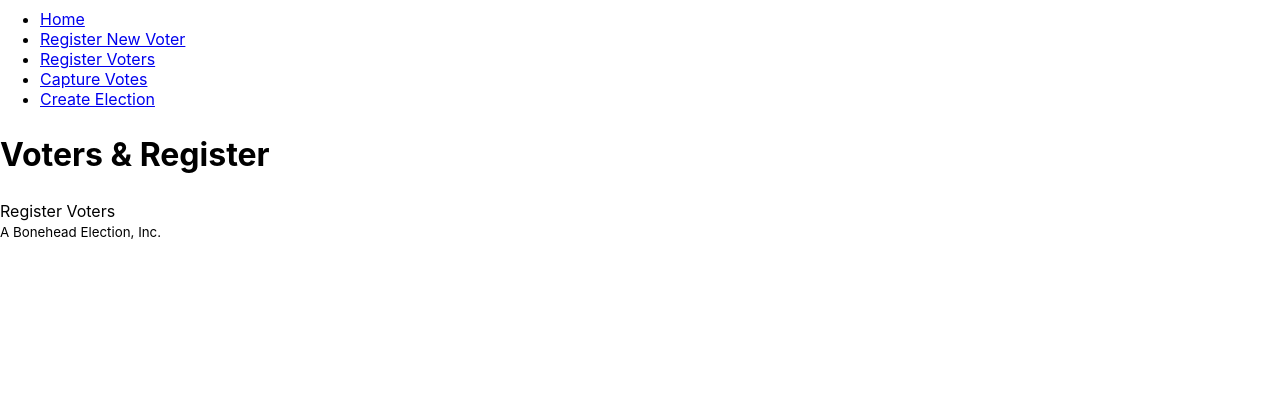
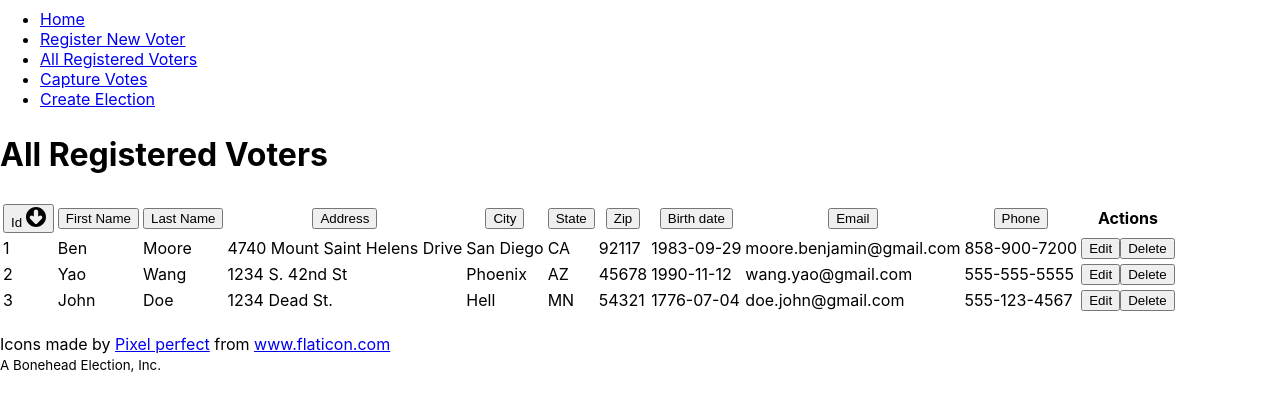
Before and after one commit to coder369/bonehead-election, a React (Create React App) app: page /list_voters in a window 1280 px wide. Shown: the part 397-797 px from the top of the page. Built offline with nearby package versions, Linux system fonts and the light colour scheme; data requests are answered from the project's data file.

Commit message:
List All Voter Page

```diff
--- a/src/App.tsx
+++ b/src/App.tsx
@@ -6,6 +6,7 @@ import { RegisterVoter } from './components/RegisterVoter';
 import { CreateElection } from './components/CreateElection';
 import { Home } from './components/Home';
 import { VoteContainer } from './containers/VoteContainer'
+import {VoterTableContainer} from "./components/register/VoterTableContainer";
 
 function App() {
   return (
@@ -23,7 +24,7 @@ function App() {
             <Link to="/register">Register New Voter</Link>
           </li>
           <li>
-            <Link to="/list_voters">Register Voters</Link>
+            <Link to="/list_voters">All Registered Voters</Link>
           </li>
           <li>
             <Link to="/vote">Capture Votes</Link>
@@ -36,7 +37,7 @@ function App() {
           <Switch>
             <Route path="/" exact component={Home}></Route>
             <Route path="/register" component={RegisterVoter}></Route>
-            <Route path="/list_voters" component={RegisterVoter}></Route>
+            <Route path="/list_voters" component={VoterTableContainer}></Route>
             <Route path="/vote" component={VoteContainer}></Route>
             <Route path="/election" component={CreateElection}></Route>
           </Switch>
--- a/src/components/RegisterVoter.tsx
+++ b/src/components/RegisterVoter.tsx
@@ -4,7 +4,7 @@ import {Header} from "./Header";
 export const RegisterVoter = () => {
     return (
         <>
-            <Header headerText={"Voters & Register"}/>
+            <Header headerText={"Register New Voter"}/>
 
             <div>Register Voters</div>
         </>
--- a/src/components/register/VoterEditRow.tsx
+++ b/src/components/register/VoterEditRow.tsx
@@ -15,15 +15,9 @@ export const VoterEditRow = (props: VoterEditRowProps) => {
         city: props.voter.city,
         state: props.voter.state,
         zip: props.voter.zip,
-        birthdate: props.voter,
-        email: props.voter,
-        phone: props.voter,
-
-        make: props.voter.make,
-        model: props.voter.model,
-        year: props.voter.year,
-        color: props.voter.color,
-        price: props.voter.price,
+        birthdate: props.voter.birthdate,
+        email: props.voter.email,
+        phone: props.voter.phone,
     });
 
     const change = (e: ChangeEvent<HTMLInputElement>) => {
@@ -47,45 +41,81 @@ export const VoterEditRow = (props: VoterEditRowProps) => {
             <td>
                 <input
                     type="text"
-                    id="make-input"
-                    name="make"
-                    value={voterForm.make}
+                    id="firstName-input"
+                    name="firstName"
+                    value={voterForm.firstName}
                     onChange={change}
                 />
             </td>
             <td>
                 <input
                     type="text"
-                    id="model-input"
-                    name="model"
-                    value={voterForm.model}
-                    onChange={change}
-                />
-            </td>
-            <td>
-                <input
-                    type="number"
-                    id="year-input"
-                    name="year"
-                    value={voterForm.year}
+                    id="lastName-input"
+                    name="lastName"
+                    value={voterForm.lastName}
                     onChange={change}
                 />
             </td>
             <td>
                 <input
                     type="text"
-                    id="color-input"
-                    name="color"
-                    value={voterForm.color}
+                    id="address-input"
+                    name="address"
+                    value={voterForm.address}
                     onChange={change}
                 />
             </td>
             <td>
                 <input
-                    type="number"
-                    id="price-input"
-                    name="price"
-                    value={voterForm.price}
+                    type="text"
+                    id="city-input"
+                    name="city"
+                    value={voterForm.city}
+                    onChange={change}
+                />
+            </td>
+            <td>
+                <input
+                    type="text"
+                    id="state-input"
+                    name="state"
+                    value={voterForm.state}
+                    onChange={change}
+                />
+            </td>
+            <td>
+                <input
+                    type="text"
+                    id="zip-input"
+                    name="zip"
+                    value={voterForm.zip}
+                    onChange={change}
+                />
+            </td>
+            <td>
+                <input
+                    type="text"
+                    id="birthdate-input"
+                    name="birthdate"
+                    value={voterForm.birthdate}
+                    onChange={change}
+                />
+            </td>
+            <td>
+                <input
+                    type="text"
+                    id="email-input"
+                    name="email"
+                    value={voterForm.email}
+                    onChange={change}
+                />
+            </td>
+            <td>
+                <input
+                    type="text"
+                    id="phone-input"
+                    name="phone"
+                    value={voterForm.phone}
                     onChange={change}
                 />
             </td>
--- a/src/components/register/VoterFormContainer.tsx
+++ b/src/components/register/VoterFormContainer.tsx
@@ -0,0 +1,5 @@
+import React from "react";
+
+export function VoteFormContainer() {
+    return <></>;
+}
--- a/src/components/register/VoterTable.tsx
+++ b/src/components/register/VoterTable.tsx
@@ -1,10 +1,12 @@
 import React from "react";
 import {Voter} from "../../models/Voter";
 import {VotersSort} from "../../models/AppStore";
-import upArrow from "public/012-up-arrow.svg";
-import downArrow from "public/059-down-arrow-11.svg";
+import upArrow from "../../012-up-arrow.svg";
+import downArrow from "../../059-down-arrow-11.svg";
 
 import "./arrow-style.css"
+import {VoterEditRow} from "./VoterEditRow";
+import {VoterViewRow} from "./VoterViewRow";
 
 export type VoterTableProps = {
     voters: Voter[];
@@ -106,7 +108,10 @@ export function VoterTable(props: VoterTableProps) {
                 )}
                 </tbody>
             </table>
-            Icons made by <a href="https://www.flaticon.com/authors/pixel-perfect" title="Pixel perfect">Pixel perfect</a> from <a href="https://www.flaticon.com/" title="Flaticon"> www.flaticon.com</a>
+            <br/>
+            <div>
+                Icons made by <a href="https://www.flaticon.com/authors/pixel-perfect" title="Pixel perfect">Pixel perfect</a> from <a href="https://www.flaticon.com/" title="Flaticon"> www.flaticon.com</a>
+            </div>
         </>
 
 
--- a/src/components/register/VoterTableContainer.tsx
+++ b/src/components/register/VoterTableContainer.tsx
@@ -62,7 +62,7 @@ export function VoterTableContainer() {
 
     return (
         <>
-            <Header headerText={"All Voters"}/>
+            <Header headerText={"All Registered Voters"}/>
             <VoterTable {...stateProps} voters={sortedVoters} {...boundActionProps} />
         </>
 
--- a/src/components/register/VoterViewRow.tsx
+++ b/src/components/register/VoterViewRow.tsx
@@ -0,0 +1,37 @@
+import React from "react";
+import {Voter} from "../../models/Voter";
+
+export type VoterViewRowProps = {
+    voter: Voter;
+    onEditVoter: (voterId: number) => void;
+    onDeleteVoter: (voterId: number) => void;
+}
+
+export function VoterViewRow(props: VoterViewRowProps) {
+    const deleteVoter = () => {
+        props.onDeleteVoter(props.voter.id);
+    };
+
+    return (
+        <tr>
+            <td className="col-body">{props.voter.id}</td>
+            <td className="col-body">{props.voter.firstName}</td>
+            <td className="col-body">{props.voter.lastName}</td>
+            <td className="col-body">{props.voter.address}</td>
+            <td className="col-body">{props.voter.city}</td>
+            <td className="col-body">{props.voter.state}</td>
+            <td className="col-body">{props.voter.zip}</td>
+            <td className="col-body">{props.voter.birthdate}</td>
+            <td className="col-body">{props.voter.email}</td>
+            <td className="col-body">{props.voter.phone}</td>
+            <td>
+                <button type="button" onClick={() => props.onEditVoter(props.voter.id)}>
+                    Edit
+                </button>
+                <button type="button" onClick={deleteVoter}>
+                    Delete
+                </button>
+            </td>
+        </tr>
+    )
+}
```
Also changed, not shown: src/012-up-arrow.svg (renamed from public/012-up-arrow.svg), src/059-down-arrow-11.svg (renamed from public/059-down-arrow-11.svg), src/components/register/RegisterVoterContainer.tsx (deleted).
